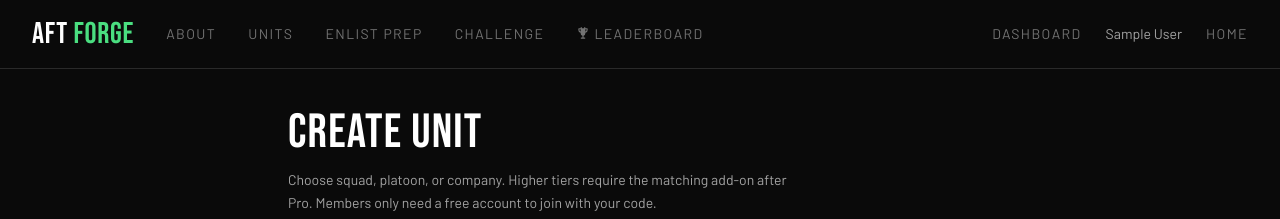
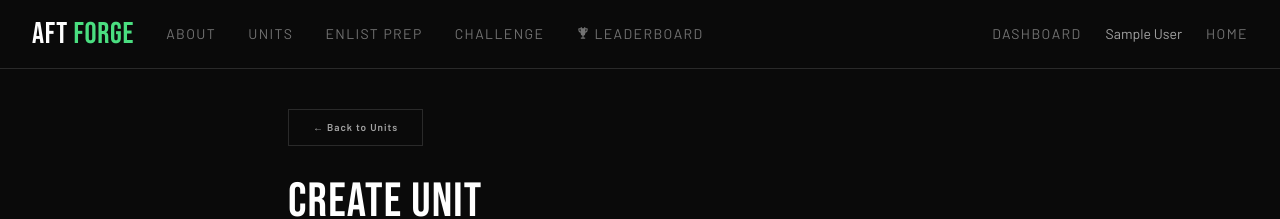
Before and after one commit to rep3protocol/traintopass, a Next.js app: page /groups/create in a window 1280 px wide. Shown: the top 219 px of the page. Built offline with nearby package versions, Linux system fonts and the light colour scheme; no server answers; the database is empty; sample sign-in values are in the browser's storage.

Commit message:
add back button to unit creation flow

```diff
--- a/app/groups/create/page.tsx
+++ b/app/groups/create/page.tsx
@@ -1,3 +1,4 @@
+import Link from "next/link";
 import { redirect } from "next/navigation";
 import { auth } from "@/auth";
 import { SiteFooter } from "@/components/site-footer";
@@ -35,6 +36,12 @@ export default async function CreateUnitPage({ searchParams }: PageProps) {
 
   const typeRaw = firstSearchParam(searchParams.type);
   const parentRaw = firstSearchParam(searchParams.parentId);
+  const parentIdInUrl = Boolean(parentRaw?.trim());
+  const backHref =
+    parentIdInUrl && parentRaw && isUuidParam(parentRaw)
+      ? `/groups/${parentRaw}`
+      : "/groups";
+  const backLabel = parentIdInUrl ? "← Back to Unit" : "← Back to Units";
   const initialUnitType = isUnitType(typeRaw) ? typeRaw : undefined;
   const initialParentId =
     initialUnitType &&
@@ -48,6 +55,12 @@ export default async function CreateUnitPage({ searchParams }: PageProps) {
     <div className="min-h-screen flex flex-col">
       <SiteHeader />
       <main className="flex-1 px-4 sm:px-8 py-10 max-w-3xl mx-auto w-full space-y-8">
+        <Link
+          href={backHref}
+          className="inline-flex items-center border border-forge-border px-6 py-2.5 text-[10px] font-semibold tracking-widest text-neutral-400 hover:border-forge-accent hover:text-forge-accent transition-colors"
+        >
+          {backLabel}
+        </Link>
         <div>
           <h1 className="font-heading text-4xl sm:text-5xl text-white tracking-wide">
             CREATE UNIT
```
